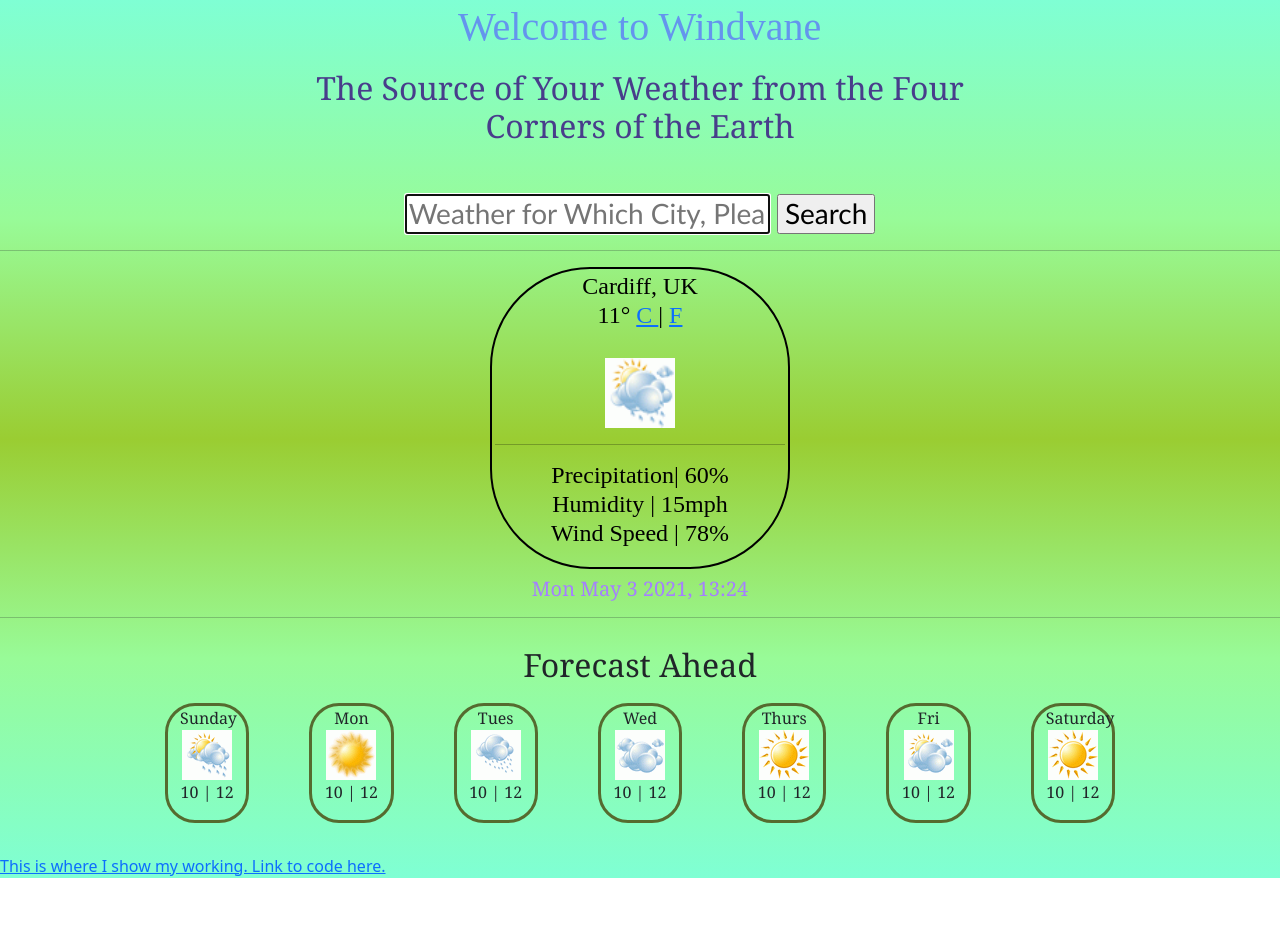
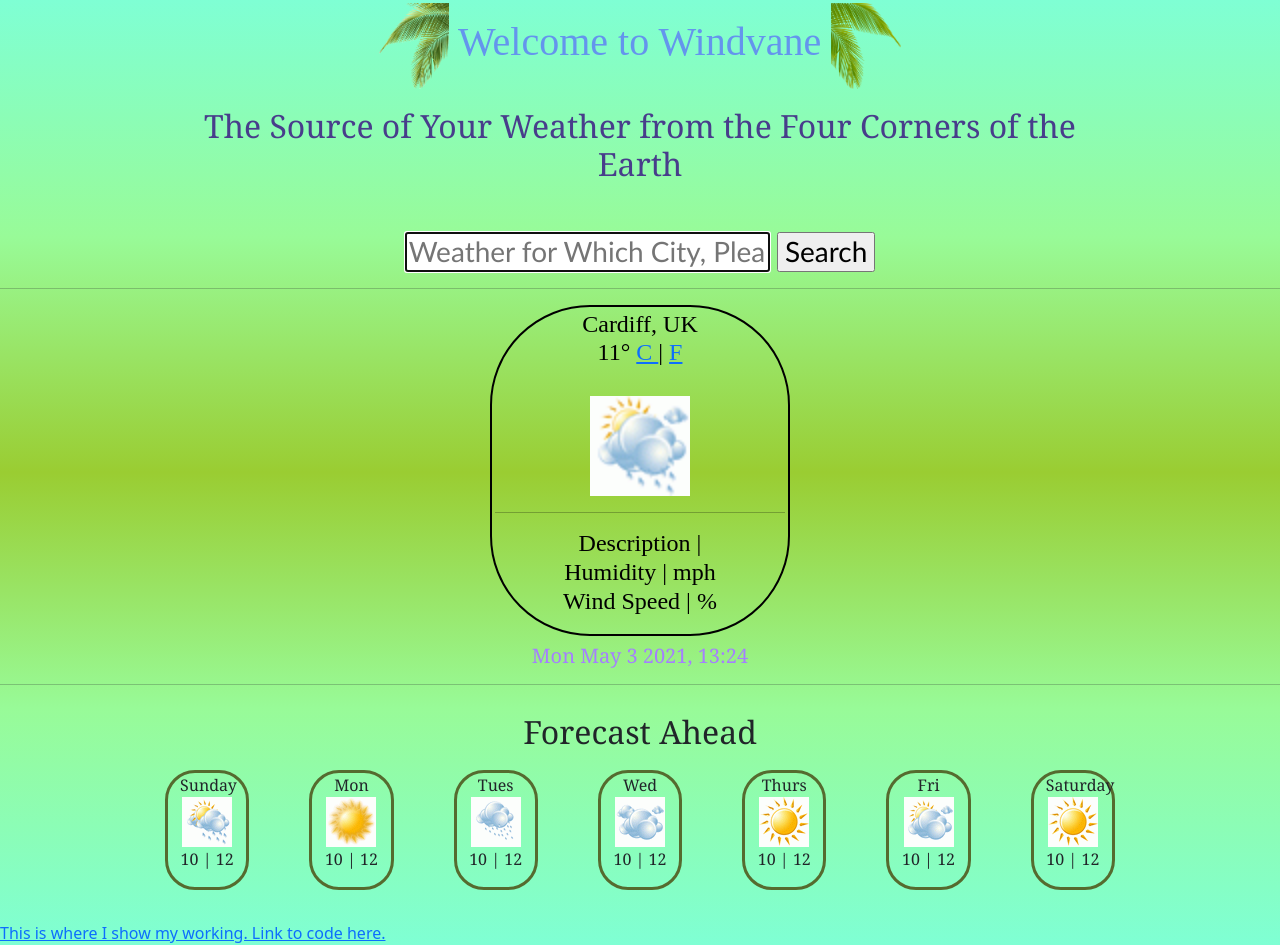
Before and after one commit to Jehoshii/windvane2, a plain HTML site: page index.html in a window 1280 px wide. Before the commit the page ends 878 px from the top, so only its background shows below. Drawn offline with nearby package versions, Linux system fonts and the light colour scheme.

Commit message:
edited js

```diff
--- a/index.html
+++ b/index.html
@@ -12,7 +12,7 @@
 <body class="intro">
     <div>
         <h1>
-          <img>  Welcome to Windvane <img>
+          <img src="images/toppng.com-free-icons-png-palm-tree-leaves-698x851.png" width=70px>  Welcome to Windvane <img src="images/toppng.com-transparent-palm-tree-leaves-leaf-palm-tree-corner-543x664.png" width=70px>
         </h1>
         <h2>
             The Source of Your Weather from the Four Corners of the Earth
@@ -31,13 +31,13 @@
             <span id="place"> Cardiff, UK </span>
             <p>
                 <span id="degree"> 11</span>° <a href="#"> C </a> | <a href="#"> F </a> <br><br>
-                <img src="images/p-c-rain.png" width=70px>
+                <img src="images/p-c-rain.png" width=100px>
             </p>
             <hr>
             <p>
-                Precipitation| 60% <br />
-                Humidity | <span id="humid">15</span>mph <br />
-                Wind Speed | <span id="windsweep"> 78</span>% <br />
+                Description | <span id="describe"> </span> <br>
+                Humidity    | <span id="humid"> </span>mph <br />
+                Wind Speed  | <span id="windsweep"> </span>% <br />
             </p>
         </h4>
         <h5>
--- a/script.js
+++ b/script.js
@@ -56,6 +56,7 @@ function weatherWatch(response) {
   document.querySelector("#windsweep").innerHTML = Math.round(
     response.data.wind.speed
   );
+  document.querySelector("#describe").innerHTML = response.data.weather[0].description;
   collectForecast(response.data.coord);
 }
 
--- a/styles.css
+++ b/styles.css
@@ -7,6 +7,7 @@ h1 {
   margin: 1;
   font-family: Luminari;
   padding: 3px;
+  image-orientation: flip;
 }
 
 h2 {
@@ -14,7 +15,7 @@ h2 {
   color: darkslateblue;
   font-size: 20px;
   margin: 0 auto;
-  max-width: 700px;
+  max-width: 900px;
   padding: 7px;
   font-family: Cambria, Cochin, Georgia, Times, "Times New Roman", serif;
 }
@@ -94,3 +95,7 @@ h5 {
   opacity: 60;
   border-width: medium;
 }
+
+span {
+  text-transform: capitalize;
+}
```
Also changed, not shown: images/toppng.com-free-icons-png-palm-tree-leaves-698x851.png (added), images/toppng.com-transparent-palm-tree-leaves-leaf-palm-tree-corner-543x664.png (added).
